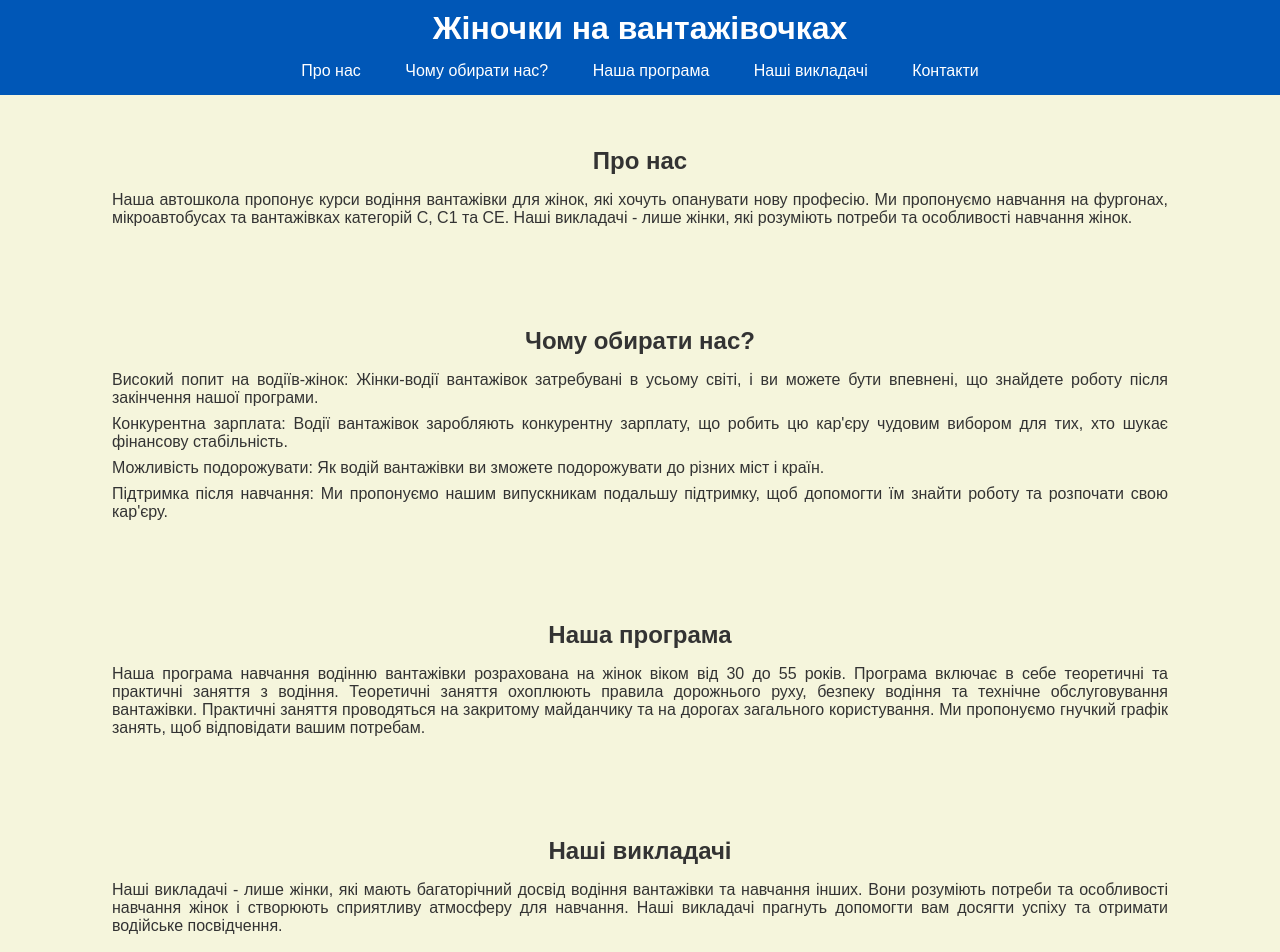
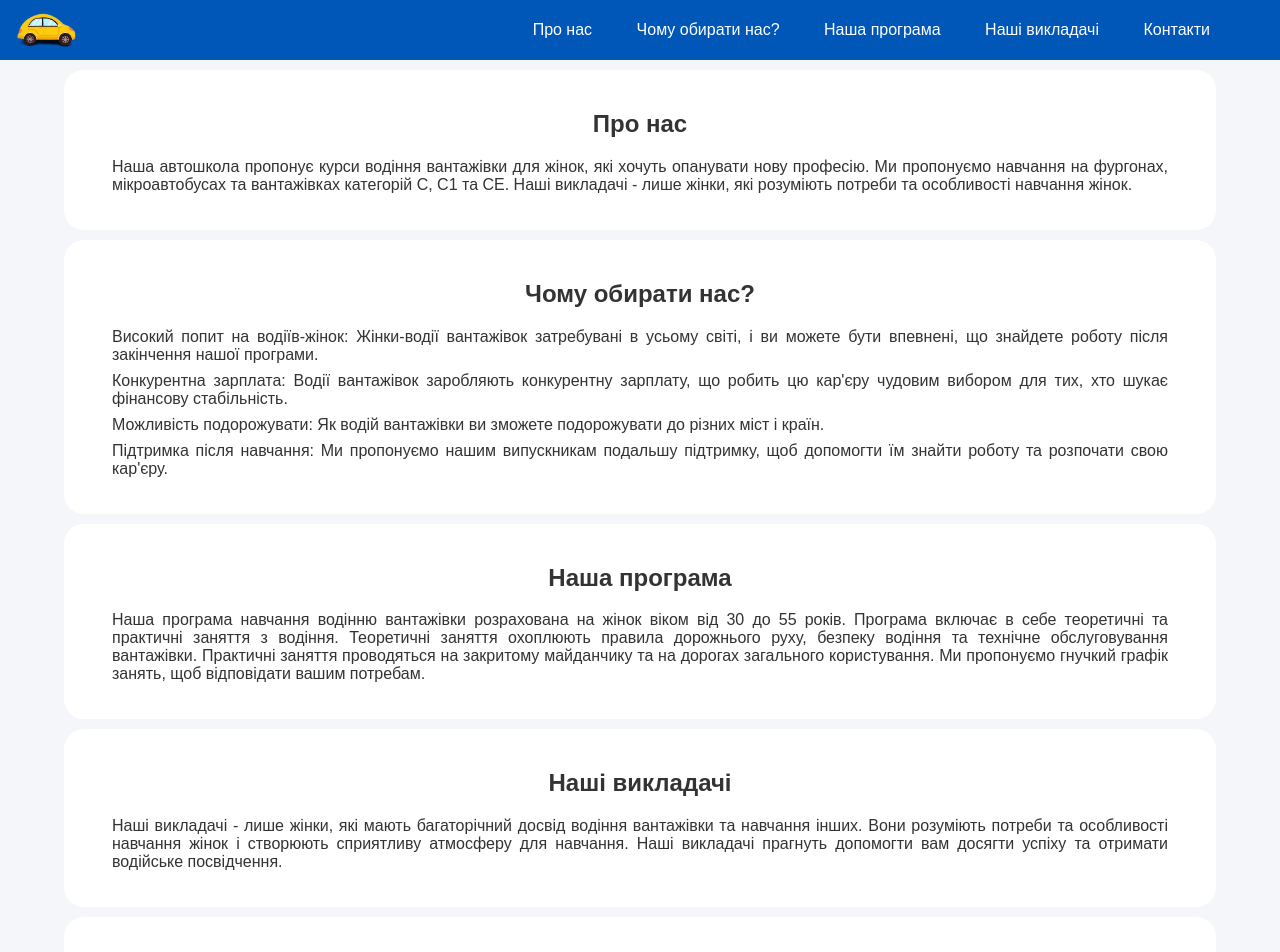
Before and after one commit to AndreyPolezhaiev/driving-school, a plain HTML site: page index.html in a window 1280 px wide. Shown: the top 952 px of the page. Drawn offline with Linux system fonts and the light colour scheme.

Commit message:
rewrite page styles

```diff
--- a/index.html
+++ b/index.html
@@ -7,7 +7,7 @@
   </head>
   <body>
     <header class="header">
-        <h1>Жіночки на вантажівочках</h1>
+          <img src="images/logo.png" class="logo">
           <nav class="nav">
               <a href="#about" class="nav__link">Про нас</a>
               <a href="#why-choose-us" class="nav__link">Чому обирати нас?</a>
@@ -17,16 +17,16 @@
           </nav>
     </header>
     <main class="main">
-    <section id="about" class="section">
-      <div class="container">
-          <h2 class="hightlighted">Про нас</h2>
+      <section class="section">
+        <div class="container" id="about">
+            <h2>Про нас</h2>
             <p>Наша автошкола пропонує курси водіння вантажівки для жінок, які хочуть опанувати нову професію. Ми пропонуємо навчання на фургонах, мікроавтобусах та вантажівках категорій C, C1 та CE. Наші викладачі - лише жінки, які розуміють потреби та особливості навчання жінок.</p>
         </div>
       </section>
 
-    <section id="why-choose-us" class="section">
-        <div class="container">
-            <h2 class="hightlighted">Чому обирати нас?</h2>
+      <section class="section">
+          <div class="container" id="why-choose-us">
+              <h2>Чому обирати нас?</h2>
               <ul>
                   <li>Високий попит на водіїв-жінок: Жінки-водії вантажівок затребувані в усьому світі, і ви можете бути впевнені, що знайдете роботу після закінчення нашої програми.</li>
                   <li>Конкурентна зарплата: Водії вантажівок заробляють конкурентну зарплату, що робить цю кар'єру чудовим вибором для тих, хто шукає фінансову стабільність.</li>
@@ -36,23 +36,23 @@
           </div>
       </section>
 
-    <section id="program" class="section">
-        <div class="container">
-            <h2 class="hightlighted">Наша програма</h2>
+      <section class="section">
+          <div class="container" id="program">
+              <h2>Наша програма</h2>
               <p>Наша програма навчання водінню вантажівки розрахована на жінок віком від 30 до 55 років. Програма включає в себе теоретичні та практичні заняття з водіння. Теоретичні заняття охоплюють правила дорожнього руху, безпеку водіння та технічне обслуговування вантажівки. Практичні заняття проводяться на закритому майданчику та на дорогах загального користування. Ми пропонуємо гнучкий графік занять, щоб відповідати вашим потребам.</p>
           </div>
       </section>
 
-    <section id="instructors" class="section">
-        <div class="container">
-            <h2 class="hightlighted">Наші викладачі</h2>
+      <section class="section">
+          <div class="container" id="instructors">
+              <h2>Наші викладачі</h2>
               <p>Наші викладачі - лише жінки, які мають багаторічний досвід водіння вантажівки та навчання інших. Вони розуміють потреби та особливості навчання жінок і створюють сприятливу атмосферу для навчання. Наші викладачі прагнуть допомогти вам досягти успіху та отримати водійське посвідчення.</p>
           </div>
       </section>
 
-    <section id="contact" class="section">
-        <div class="container">
-            <h2 class="hightlighted">Контакти</h2>
+      <section class="section">
+          <div class="container" id="contact">
+              <h2>Контакти</h2>
               <p>Засновниця першої в Україні автошколи для жінок на вантажних автомобілях - Юлія Марущак: +380506810891.</p>
           </div>
       </section>
--- a/styles.css
+++ b/styles.css
@@ -1,5 +1,5 @@
 html {
-  background-color: #F5F5DC;
+  background-color: rgb(245, 246, 250);
   scroll-behavior: smooth;
   margin: 0;
 }
@@ -8,63 +8,77 @@ body {
     margin: 0;
     font-family: sans-serif;
     color: #333;
-    --header-height: 95px;
-    --footer-height: 50px;
+    --header-height: 60px;
+    --footer-height: 80px;
 }
 
 .header {
-    background: #0057B7;
+    display: flex;
+    justify-content: space-between;
     margin: 0 auto;
     height: var(--header-height);
+    line-height:  var(--header-height);
+    background-color: #0057B7;
 }
 
-.header h1 {
-  color: #fff;
-  margin: 0;
-  padding: 10px 0 15px 0;
+.logo {
+  padding: 0 10px;
 }
 
 .nav {
   text-align: center;
-  padding-bottom: 10px;
+  padding: 0 50px;
 }
 
 .nav__link {
   color: #fff;
   text-decoration: none;
-  padding: 0 20px;
+  padding: 2px 20px;
 }
 
 .nav__link:hover {
   background-color: #827676;
   color: black;
+  border-radius: 5px;
 }
 
 .nav__link:active {
   color: red;
 }
 
-.section:target {
-  background-color: #FFD700;
+.main {
+  min-height: calc(100vh - var(--header-height) - var(--footer-height));
 }
 
-.main {
-  min-height: calc(100vh - var(--header-height) - var(--footer-height));
+.section {
+  padding-top: 10px;
+  text-align: center;
+}
+
+.section:last-child {
+  padding-bottom: 10px;
+}
+
+.container:target {
+  animation: highlight 3s forwards;
+}
+
+@keyframes highlight {
+  0% {
+    background-color: #FFD700;
+  }
+  100% {
+    background-color: #fff;
+  }
 }
 
 .container {
     width: 90%;
     max-width: 1200px;
     margin: 0 auto;
-}
-
-.section {
-    padding: 2rem 0;
-}
-
-h1, h2, h3 {
-    text-align: center;
-    margin-bottom: 1rem;
+    background-color: #fff;
+    padding: 20px 0;
+    border-radius: 20px;
 }
 
 p, ul {
@@ -86,6 +100,7 @@ ul li {
 
 footer {
     background: #333;
+    font-size: 1.5rem;
     color: #fff;
     text-align: center;
     padding: 1rem 0;
```
Also changed, not shown: images/logo.png (added). Lines whose indentation alone changed are shown as unchanged.
